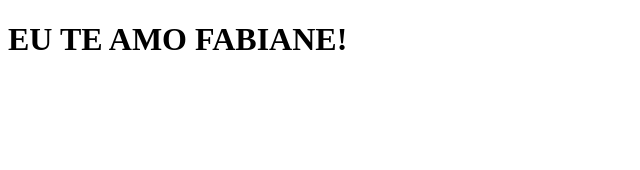
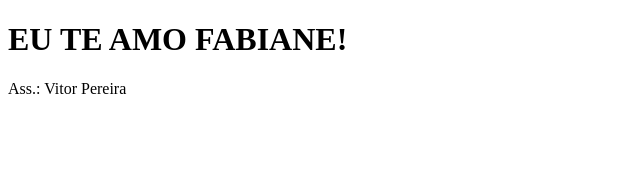
Before and after one commit to vitoropereira/clone-tabnews, a Next.js app: page / in a window 1280 px wide. Shown: the top 170 px of the page, without its empty margins (0-640 px from the left). Built offline with nearby package versions, Linux system fonts and the light colour scheme.

Commit message:
Um desafio importante

```diff
--- a/pages/index.js
+++ b/pages/index.js
@@ -1,5 +1,10 @@
 function Home() {
-  return <h1>EU TE AMO FABIANE!</h1>;
+  return (
+    <>
+      <h1>EU TE AMO FABIANE!</h1>
+      <span>Ass.: Vitor Pereira</span>
+    </>
+  );
 }
 
 export default Home;
```
